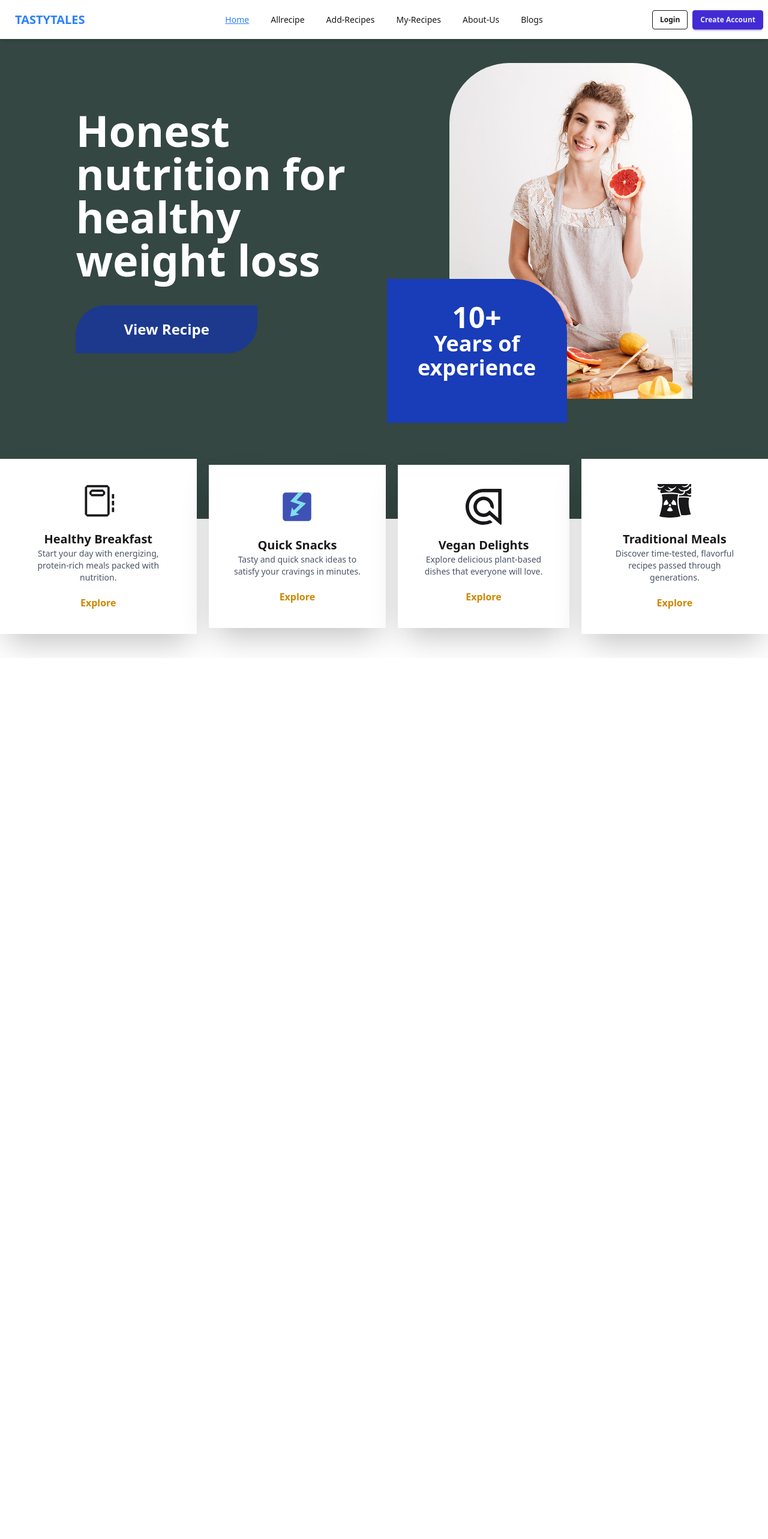
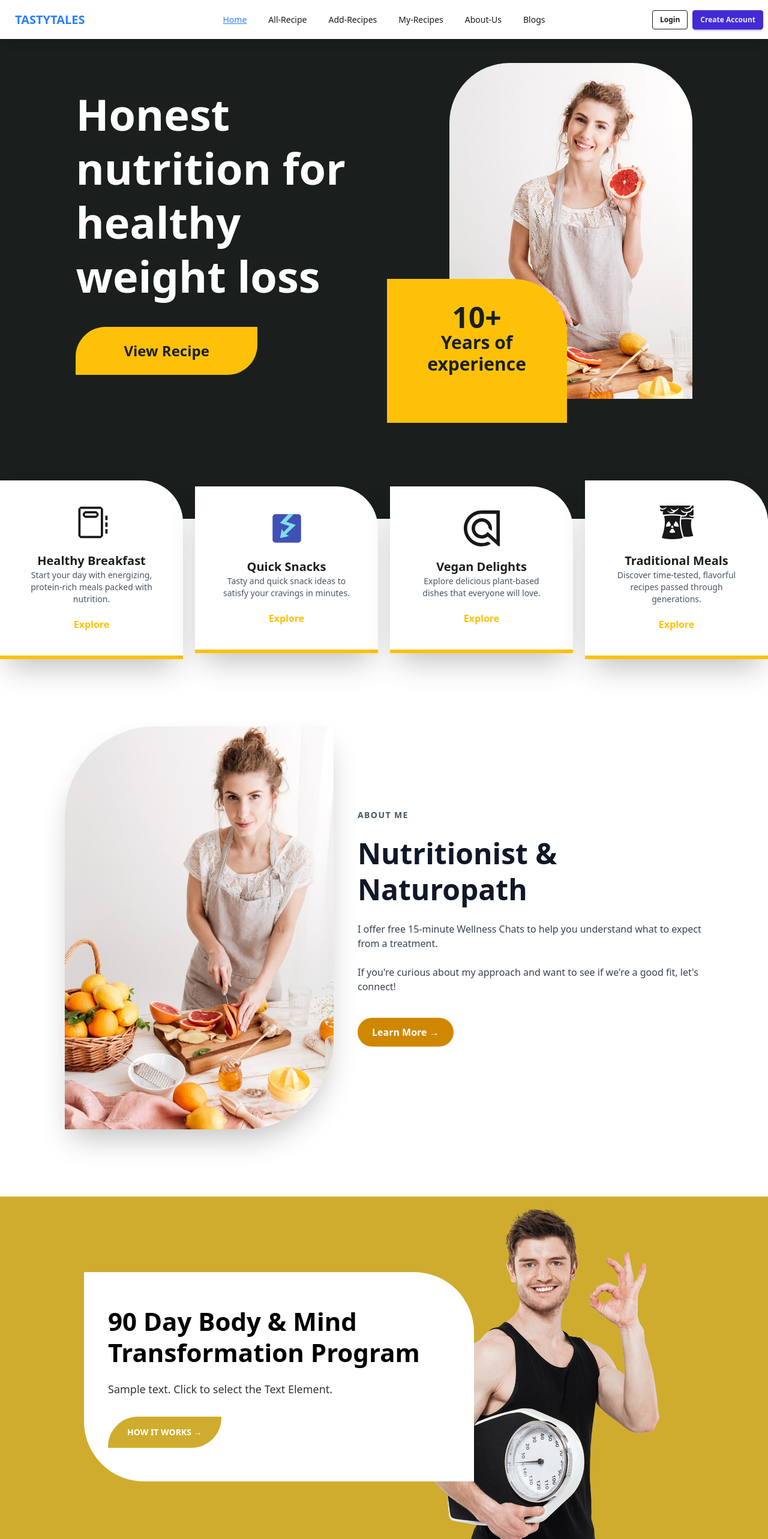
Before and after one commit to alvinmonir411/TastyTales-Client, a React (Vite) app: page / in a window 1280 px wide. Shown: the top 2566 px of the page at 60% size. Before the commit the page ends 1097 px from the top, so only its background shows below. Built offline with nearby package versions, Linux system fonts and the light colour scheme; no server answers.

Commit message:
add new some new section

```diff
--- /dev/null
+++ b/src/Components/AboutMe.jsx
@@ -0,0 +1,55 @@
+import React from "react";
+import { motion } from "framer-motion";
+
+const AboutMe = () => {
+  return (
+    <div className="container mx-auto my-28 px-5 flex flex-col lg:flex-row justify-center items-center gap-10">
+      {/* Image Section with premium animation */}
+      <motion.div
+        initial={{ rotate: 180, scale: 0.5, opacity: 0, filter: "blur(8px)" }}
+        whileInView={{ rotate: 0, scale: 1, opacity: 1, filter: "blur(0px)" }}
+        viewport={{ once: true }}
+        transition={{ duration: 1.2, ease: "easeInOut" }}
+        className="w-full max-w-md"
+      >
+        <img
+          src="Aboutme.jpg"
+          alt="About me"
+          className="rounded-[150px_0_150px_0] shadow-2xl w-full h-auto object-cover"
+        />
+      </motion.div>
+
+      {/* Text Section */}
+      <motion.div
+        initial={{ opacity: 0, x: 100 }}
+        whileInView={{ opacity: 1, x: 0 }}
+        viewport={{ once: true }}
+        transition={{ duration: 1 }}
+        className="flex flex-col gap-6 max-w-xl"
+      >
+        <p className="uppercase text-sm tracking-widest text-gray-600 font-semibold">
+          About Me
+        </p>
+        <h2 className="text-4xl md:text-5xl font-bold leading-tight text-gray-900">
+          Nutritionist & <br /> Naturopath
+        </h2>
+        <p className="text-gray-700 text-base">
+          I offer free 15-minute Wellness Chats to help you understand what to
+          expect from a treatment.
+        </p>
+        <p className="text-gray-700 text-base">
+          If you're curious about my approach and want to see if we're a good
+          fit, let's connect!
+        </p>
+        <a
+          href="#"
+          className="mt-4 bg-yellow-600 hover:bg-yellow-700 text-white font-semibold py-3 px-6 rounded-full w-max transition"
+        >
+          Learn More →
+        </a>
+      </motion.div>
+    </div>
+  );
+};
+
+export default AboutMe;
--- /dev/null
+++ b/src/Components/Book.jsx
@@ -0,0 +1,37 @@
+import React from 'react'
+import { motion } from 'framer-motion';
+
+const Book = () => {
+  return (
+    <div className="flex justify-center items-center gap-10 mt-10 container mx-auto capitalize">
+      <motion.div
+        initial={{ opacity: 0, x: -300 }}
+        whileInView={{ opacity: 1, x: 0 }}
+        transition={{ duration: 0.7 }}
+        className="flex flex-col  gap-4"
+      >
+        <p className="text-xl font-semibold">my book</p>
+        <h1 className="text-4xl font-bold">How to Cook Healthy</h1>
+        <p>
+          Sample text. Click to select the Text Element. Ut enim ad minim <br />
+          veniam, quis nostrud exercitation ullamco laboris nisi ut aliquip ex{" "}
+          <br />
+          ea commodo consequat. Duis aute irure dolor in reprehenderit in <br />
+          voluptate velit esse cillum dolore eu fugiat nulla pariatur. <br />
+        </p>
+        <button className="rounded-tl-[50px] rounded-br-[50px] bg-[#ffc107] text-[#1a1f1e] capitalize text-2xl font-semibold px-20 py-6 mt-10 flex items-center gap-2 transition-all">
+          view recipe
+        </button>
+      </motion.div>
+      <motion.div
+        initial={{ opacity: 0, y: 360 }}
+        whileInView={{ opacity: 1, y: 0 }}
+        transition={{ duration: 1 }}
+      >
+        <img src="/Book.png" alt="" />
+      </motion.div>
+    </div>
+  );
+}
+
+export default Book
--- a/src/Components/Hero.jsx
+++ b/src/Components/Hero.jsx
@@ -1,8 +1,6 @@
 import React from "react";
-import { motion } from 'framer-motion';
+import { motion } from "framer-motion";
 import { NavLink } from "react-router";
-import { div } from "framer-motion/client";
-import { GoArrowUpRight } from "react-icons/go";
 import { VscNotebook } from "react-icons/vsc";
 import { FcElectroDevices } from "react-icons/fc";
 import { FaAlgolia } from "react-icons/fa6";
@@ -11,14 +9,16 @@ import { GiNuclearPlant } from "react-icons/gi";
 const Hero = () => {
   return (
     <div>
-      <div className=" p-10   bg-[#344742] h-full pb-50 text-white">
-        <div className="container mx-auto  flex justify-around items-center flex-1">
+      {/* Hero Top Section */}
+      <div className="p-10 pb-50 bg-[#1a1f1e] text-white">
+        <div className="container mx-auto flex justify-around flex-wrap items-center">
+          {/* Text Area */}
           <div>
             <motion.h1
               initial={{ opacity: 0, x: -200 }}
-              animate={{ opacity: 1, x: 0 }}
+              whileInView={{ opacity: 1, x: 0 }}
               transition={{ duration: 1 }}
-              className="text-2xl md:text-7xl font-bold "
+              className="text-2xl md:text-7xl font-bold leading-tight"
             >
               Honest <br /> nutrition for
               <br /> healthy
@@ -26,130 +26,117 @@ const Hero = () => {
             </motion.h1>
             <motion.button
               initial={{ opacity: 0, y: 100 }}
-              animate={{ opacity: 1, y: 0 }}
+              whileInView={{ opacity: 1, y: 0 }}
               transition={{ duration: 1 }}
-              className="rounded-tl-[50px] rounded-br-[50px] bg-blue-900 border-white capitalize text-2xl  text-white font-semibold px-20 py-6 mt-10  flex items-center gap-2 transition-all"
+              className="rounded-tl-[50px] rounded-br-[50px] bg-[#ffc107] text-[#1a1f1e] capitalize text-2xl font-semibold px-20 py-6 mt-10 flex items-center gap-2 transition-all"
             >
               view recipe
             </motion.button>
           </div>
+
+          {/* Image Area */}
           <div className="relative">
             <motion.div
               initial={{ opacity: 0, y: 360 }}
-              animate={{ opacity: 1, y: 0 }}
+              whileInView={{ opacity: 1, y: 0 }}
               transition={{ duration: 1 }}
-
             >
               <img
                 src="/hero_img.jpg"
-                className=" h-[70vh] rounded-t-[100px] "
+                className="h-[70vh] rounded-t-[100px]"
                 alt="Hero"
               />
             </motion.div>
+
             <motion.div
               initial={{ opacity: 0, x: 360 }}
-              animate={{ opacity: 1, x: 0 }}
+              whileInView={{ opacity: 1, x: 0 }}
               transition={{ duration: 1 }}
-              className="bg-blue-800 w-[300px] h-60 p-5 text-center rounded-tr-[90px]  absolute -bottom-10 -left-26 "
+              className="bg-[#ffc107] text-[#1a1f1e] w-[300px] h-60 p-5 text-center rounded-tr-[90px] absolute -bottom-10 -left-26"
             >
               <div className="p-5">
-                <p className="text-5xl font-semibold">10+</p>
-                <p className="text-4xl font-semibold">Years of experience</p>
+                <p className="text-5xl font-bold">10+</p>
+                <p className="text-3xl font-semibold">Years of experience</p>
               </div>
             </motion.div>
           </div>
         </div>
       </div>
-      <div>
-        <div className=" container mb-10 mx-auto  flex -mt-25 justify-around gap-5 items-center">
+
+      {/* Cards Section */}
+      <div className="container mb-10 mx-auto grid md:grid-cols-4 gap-5 items-center -mt-16">
         {/* Card 1 */}
         <motion.div
           initial={{ opacity: 0, y: 150 }}
-            animate={{ opacity: 1, y: 0 }}
+          whileInView={{ opacity: 1, y: 0 }}
           transition={{ duration: 1 }}
-            className="bg-white shadow-2xl p-10 text-center font-bold flex flex-col items-center gap-5 justify-center"
+          className="bg-white border-b-[6px] border-b-[#ffc107] rounded-tr-[70px] shadow-2xl p-10 text-center font-bold flex flex-col items-center gap-5 justify-center"
         >
+          <VscNotebook size={60} />
           <div>
-              <VscNotebook size={60} />
-            </div>
-            <div>
-              <h1 className="text-xl">Healthy Breakfast</h1>
+            <h1 className="text-xl text-[#1a1f1e]">Healthy Breakfast</h1>
             <p className="font-normal text-gray-600 text-sm">
               Start your day with energizing, protein-rich meals packed with
               nutrition.
             </p>
           </div>
-            <NavLink className="text-yellow-600 hover:underline">
-              Explore
-            </NavLink>
+          <NavLink className="text-[#ffc107] hover:underline">Explore</NavLink>
         </motion.div>
 
         {/* Card 2 */}
         <motion.div
           initial={{ opacity: 0, y: 150 }}
-            animate={{ opacity: 1, y: 0 }}
+          whileInView={{ opacity: 1, y: 0 }}
           transition={{ duration: 1 }}
-            className="bg-white shadow-2xl p-10 text-center font-bold flex flex-col items-center gap-5 justify-center"
+          className="bg-white border-b-[6px] border-b-[#ffc107] rounded-tr-[70px] shadow-2xl p-10 text-center font-bold flex flex-col items-center gap-5 justify-center"
         >
+          <FcElectroDevices size={60} />
           <div>
-              <FcElectroDevices size={60} />
-            </div>
-            <div>
-              <h1 className="text-xl">Quick Snacks</h1>
+            <h1 className="text-xl text-[#1a1f1e]">Quick Snacks</h1>
             <p className="font-normal text-gray-600 text-sm">
               Tasty and quick snack ideas to satisfy your cravings in minutes.
             </p>
           </div>
-            <NavLink className="text-yellow-600 hover:underline">
-              Explore
-            </NavLink>
+          <NavLink className="text-[#ffc107] hover:underline">Explore</NavLink>
         </motion.div>
 
         {/* Card 3 */}
         <motion.div
           initial={{ opacity: 0, y: 150 }}
-            animate={{ opacity: 1, y: 0 }}
+          whileInView={{ opacity: 1, y: 0 }}
           transition={{ duration: 1 }}
-            className="bg-white shadow-2xl p-10 text-center font-bold flex flex-col items-center gap-5 justify-center"
+          className="bg-white border-b-[6px] border-b-[#ffc107] rounded-tr-[70px] shadow-2xl p-10 text-center font-bold flex flex-col items-center gap-5 justify-center"
         >
+          <FaAlgolia size={60} />
           <div>
-              <FaAlgolia size={60} />
-            </div>
-            <div>
-              <h1 className="text-xl">Vegan Delights</h1>
+            <h1 className="text-xl text-[#1a1f1e]">Vegan Delights</h1>
             <p className="font-normal text-gray-600 text-sm">
               Explore delicious plant-based dishes that everyone will love.
             </p>
           </div>
-            <NavLink className="text-yellow-600 hover:underline">
-              Explore
-            </NavLink>
+          <NavLink className="text-[#ffc107] hover:underline">Explore</NavLink>
         </motion.div>
 
         {/* Card 4 */}
         <motion.div
           initial={{ opacity: 0, y: 150 }}
-            animate={{ opacity: 1, y: 0 }}
+          whileInView={{ opacity: 1, y: 0 }}
           transition={{ duration: 1 }}
-            className="bg-white shadow-2xl p-10 text-center font-bold flex flex-col items-center gap-5 justify-center"
+          className="bg-white border-b-[6px] border-b-[#ffc107] rounded-tr-[70px] shadow-2xl p-10 text-center font-bold flex flex-col items-center gap-5 justify-center"
         >
+          <GiNuclearPlant size={60} />
           <div>
-              <GiNuclearPlant size={60} />
-            </div>
-            <div>
-              <h1 className="text-xl">Traditional Meals</h1>
+            <h1 className="text-xl text-[#1a1f1e]">Traditional Meals</h1>
             <p className="font-normal text-gray-600 text-sm">
               Discover time-tested, flavorful recipes passed through
               generations.
             </p>
           </div>
-            <NavLink className="text-yellow-600 hover:underline">
-              Explore
-            </NavLink>
+          <NavLink className="text-[#ffc107] hover:underline">Explore</NavLink>
         </motion.div>
-        </div>
       </div>
     </div>
   );
 };
+
 export default Hero;
--- a/src/Components/Navber.jsx
+++ b/src/Components/Navber.jsx
@@ -3,6 +3,7 @@ import { NavLink, useNavigate } from "react-router";
 import { AuthContext } from "../Auth/AuthProvider";
 import { useContext } from "react";
 import { toast } from "react-toastify";
+import { motion } from 'framer-motion';
 
 const Navber = () => {
   const navigate = useNavigate();
@@ -29,7 +30,7 @@ const Navber = () => {
           }
           end
         >
-          Allrecipe
+          All-Recipe
         </NavLink>
       </li>
       <li>
@@ -88,7 +89,12 @@ const Navber = () => {
   };
 
   return (
-    <div className="navbar sticky top-0 bg-transparent backdrop-blur-md shadow-md z-50">
+    <motion.div
+    initial={{ opacity: 0, y: -200 }}
+    animate={{ opacity: 1, y: 0 }}
+    transition={{ duration: 1 }}
+
+      className="navbar sticky top-0  bg-transparent  backdrop-blur-md shadow-lg z-50">
       <div className="navbar-start">
         {/* Mobile Dropdown */}
         <div className="dropdown">
@@ -160,7 +166,7 @@ const Navber = () => {
           </div>
         )}
       </div>
-    </div>
+    </motion.div>
   );
 };
 
--- /dev/null
+++ b/src/Components/Works.jsx
@@ -0,0 +1,51 @@
+import React from "react";
+import { motion } from "framer-motion";
+
+const Works = () => {
+  return (
+    <div className="bg-[#cfac2d] w-full max-h-[600px] flex  items-center justify-center">
+      <div className="flex flex-col-reverse md:flex-row items-center justify-center w-full py-10 px-4 md:px-0">
+        {/* Text Content */}
+        <motion.div
+          initial={{ opacity: 0, x: -460 }}
+          whileInView={{ opacity: 1, x: 0 }}
+          transition={{ duration: 0.8 }}
+          className="bg-white md:mr-[-150px] z-10 px-6 md:px-10 py-10 md:py-14 rounded-tr-[50px] md:rounded-tr-[100px] rounded-bl-[50px] md:rounded-bl-[100px] w-full max-w-[650px] mb-6 md:mb-0"
+        >
+          <h1 className="text-3xl md:text-[42px] font-extrabold text-black leading-tight mb-5">
+            90 Day Body & Mind <br />
+            Transformation Program
+          </h1>
+          <p className="text-[#333] text-base md:text-lg mb-8">
+            Sample text. Click to select the Text Element.
+          </p>
+
+          <motion.button
+            whileHover={{ scale: 1.05 }}
+            whileTap={{ scale: 0.95 }}
+            className="bg-[#cfac2d] text-white font-bold text-sm px-8 py-4
+                       rounded-tl-[50px] rounded-br-[50px] transition-all"
+          >
+            HOW IT WORKS →
+          </motion.button>
+        </motion.div>
+
+        {/* Image Section */}
+        <motion.div
+          initial={{ opacity: 0, y: 360 }}
+          whileInView={{ opacity: 1, y: 0 }}
+          transition={{ duration: 1 }}
+          className="w-full max-w-[500px] flex justify-center overflow-hidden mb-6 md:mb-0"
+        >
+          <img
+            src="/Howworkd.png"
+            alt="How It Works"
+            className="w-full max-h-[400px] md:max-h-[600px] object-contain"
+          />
+        </motion.div>
+      </div>
+    </div>
+  );
+};
+
+export default Works;
--- a/src/Root/Home/Home.jsx
+++ b/src/Root/Home/Home.jsx
@@ -1,12 +1,18 @@
 import React from "react";
 import Navber from "../../Components/Navber";
 import Hero from "../../Components/Hero";
+import AboutMe from "../../Components/AboutMe";
+import Works from "../../Components/Works";
+import Book from "../../Components/Book";
 
 const Home = () => {
   return (
     <div>
       <div>
         <Hero />
+        <AboutMe />
+        <Works />
+        <Book/>
       </div>
     </div>
   );
```
Also changed, not shown: public/Book.png (added), public/Howworkd.png (added). Lines whose indentation alone changed are shown as unchanged.
